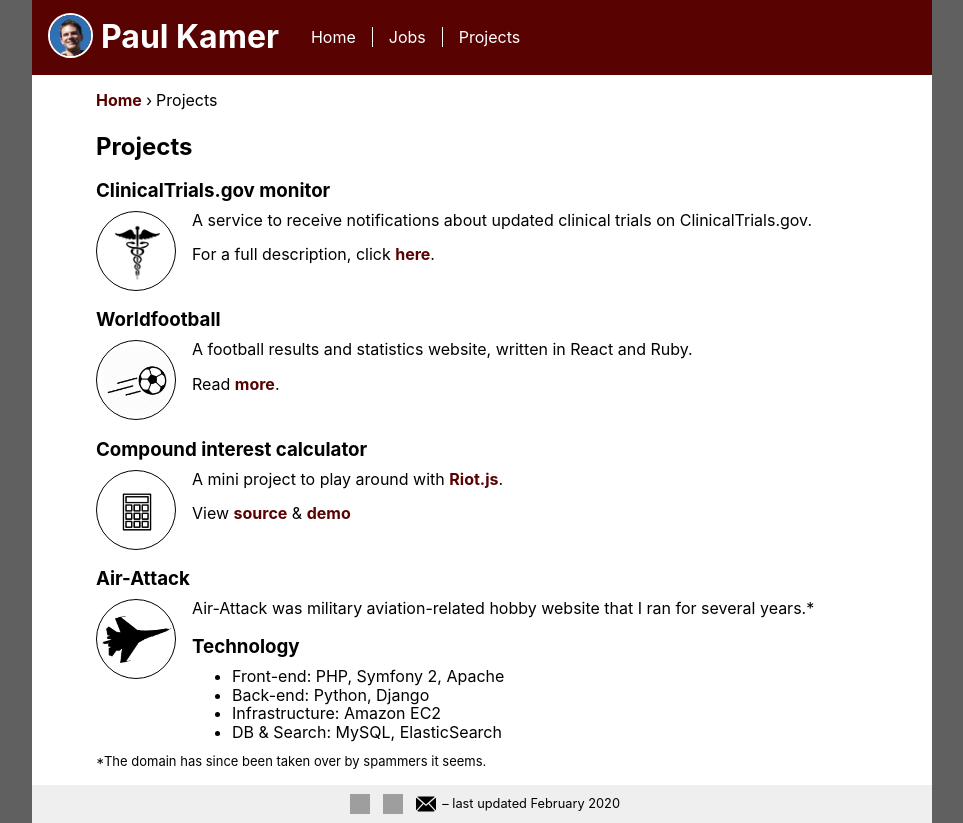
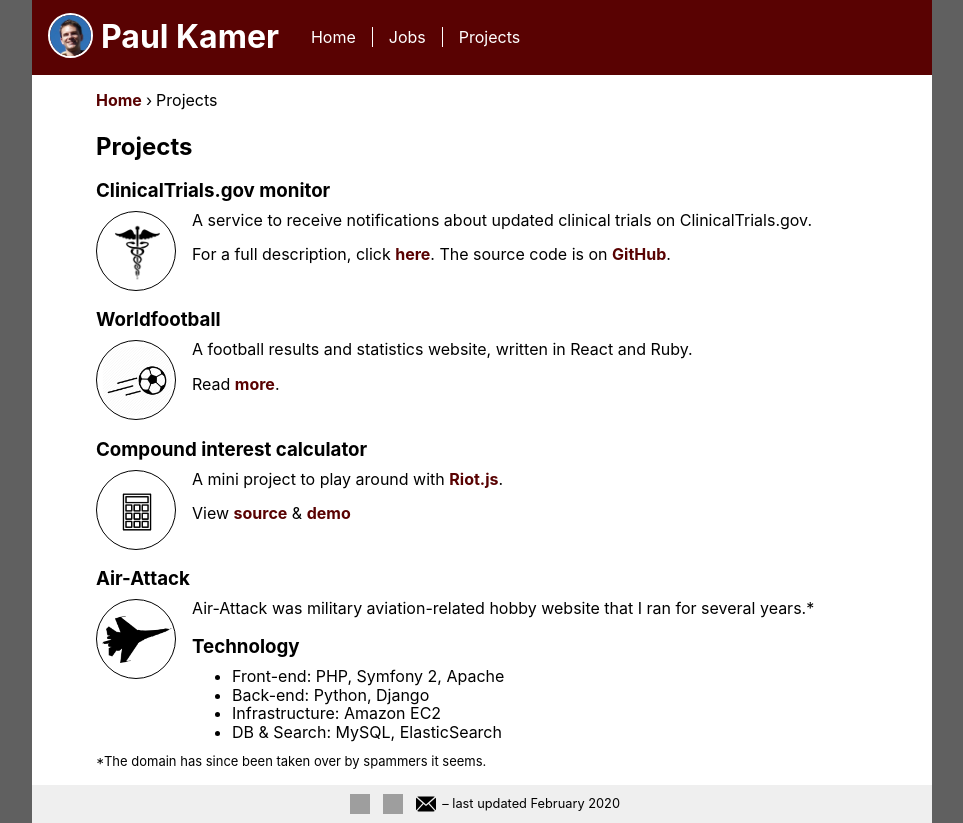
Before and after one commit to paulkamer/paulkamer.nl, a React (Create React App) app: page /projects in a window 1280 px wide. Shown: the whole page, without its empty margins (158-1121 px from the left). Built offline with nearby package versions, Linux system fonts and the light colour scheme; grey boxes are pictures that could not be loaded.

Commit message:
Updated intro of trials monitor project

```diff
--- a/src/containers/projects/ProjectsIndexPage.tsx
+++ b/src/containers/projects/ProjectsIndexPage.tsx
@@ -15,7 +15,10 @@
         articleText={
           <article>
             <p>A service to receive notifications about updated clinical trials on ClinicalTrials.gov.</p>
-            <p>For a full description, click <Link to="/projects/trialsmonitor/">here</Link>.</p>
+            <p>
+              For a full description, click <Link to="/projects/trialsmonitor/">here</Link>.
+              The source code is on <a href="https://github.com/paulkamer/trialmonitor" target="_blank" rel="noopener noreferrer">GitHub</a>.
+            </p>
           </article>
         }
         imageUrl="/images/projects/trialsmonitor/trialsmonitor.png"
```
